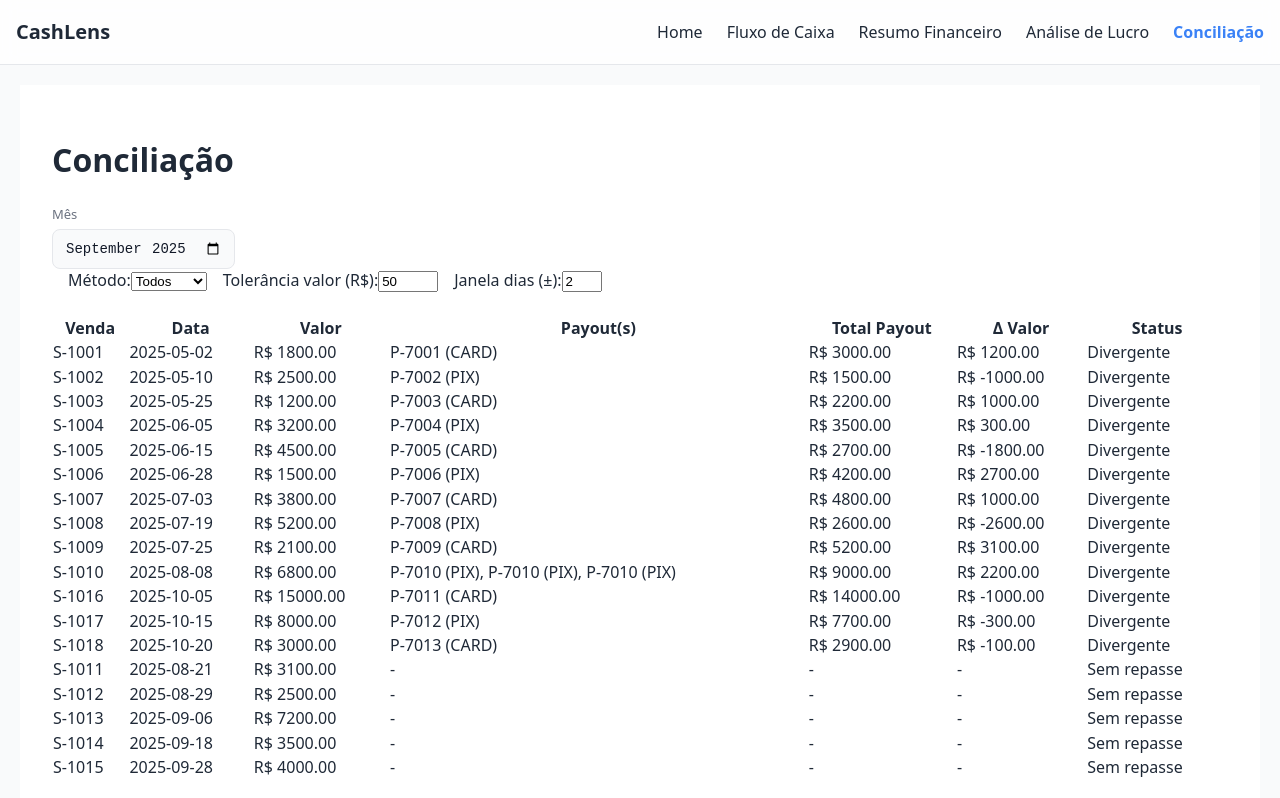
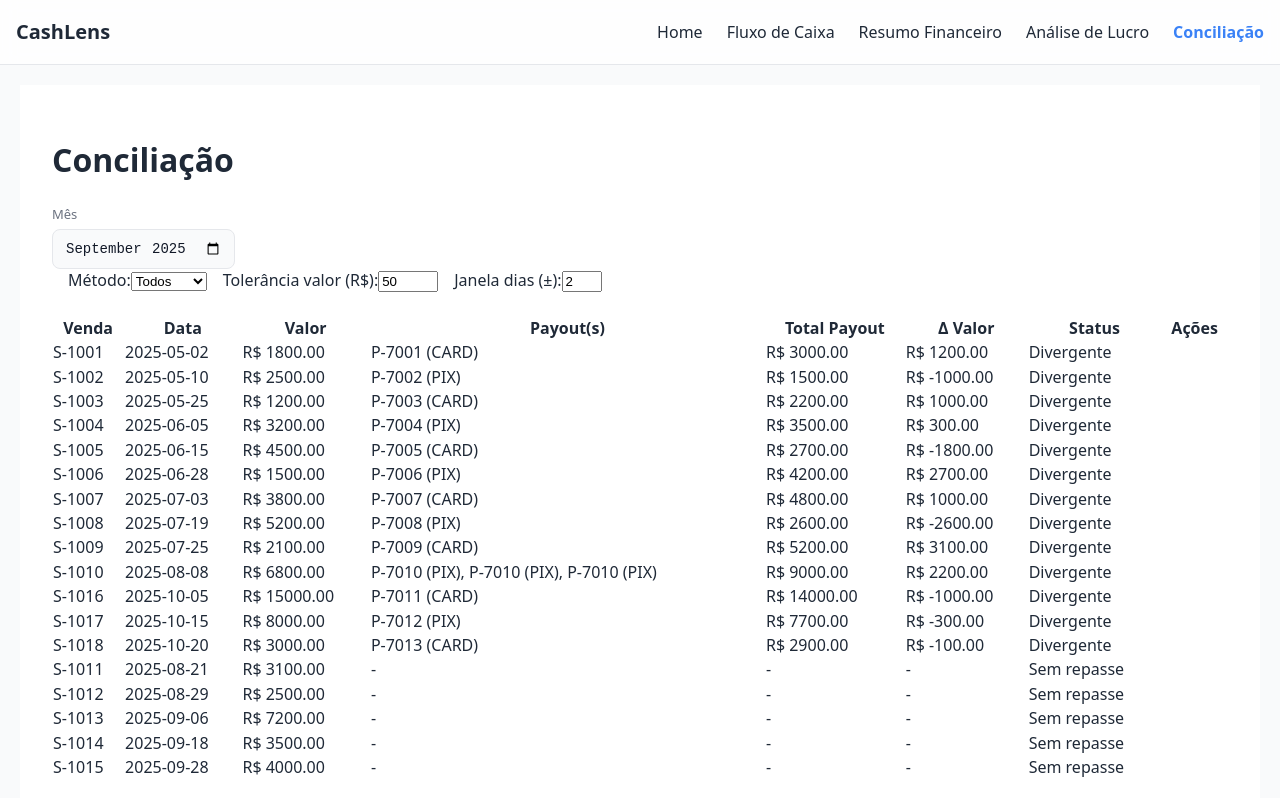
Before and after one commit to CashLens-Project/CashLens-Front, a React (Vite) app: page /conciliation in a window 1280 px wide. Shown: the top 798 px of the page. Built offline with nearby package versions, Linux system fonts and the light colour scheme.

Commit message:
Adicionei ações de vincular/desvincular manualmente payouts a vendas diretamente na tabela. O estado e os KPIs são atualizados em memória, sem persistência

```diff
--- a/src/features/conciliation/ConciliationView.jsx
+++ b/src/features/conciliation/ConciliationView.jsx
@@ -14,6 +14,7 @@ const ConciliationView = () => {
   const [method, setMethod] = useState("");
   const [valueTolerance, setValueTolerance] = useState(50);
   const [daysWindow, setDaysWindow] = useState(2);
+  const [manualLinks, setManualLinks] = useState([]);
 
   useEffect(() => {
     async function fetchData() {
@@ -87,6 +88,16 @@ const ConciliationView = () => {
   };
   const kpis = getKPIs();
 
+  function handleLink(saleId, payoutId) {
+    setManualLinks((prev) => [...prev, { saleId, payoutId }]);
+  }
+  function handleUnlink(saleId, payoutId) {
+    setManualLinks((prev) => prev.filter((l) => !(l.saleId === saleId && l.payoutId === payoutId)));
+  }
+  function getManualPayouts(sale) {
+    return manualLinks.filter(l => l.saleId === sale.id).map(l => payouts.find(p => p.id === l.payoutId)).filter(Boolean);
+  }
+
   return (
     <div className="conciliation-view">
       <h1>Conciliação</h1>
@@ -119,31 +130,56 @@ const ConciliationView = () => {
               <th>Total Payout</th>
               <th>Δ Valor</th>
               <th>Status</th>
+              <th>Ações</th>
             </tr>
           </thead>
           <tbody>
-            {filteredMatches.map(({sale, payouts}) => (
+            {filteredMatches.map(({sale, payouts}) => {
+              const manualPayouts = getManualPayouts(sale);
+              const allPayouts = [...payouts, ...manualPayouts];
+              return (
                 <tr key={sale.id}>
                   <td>{sale.id}</td>
                   <td>{sale.date}</td>
                   <td>R$ {sale.netRevenue.toFixed(2)}</td>
-                <td>{payouts.map(p => `${p.id} (${p.method})`).join(", ")}</td>
-                <td>R$ {payouts.reduce((sum, p) => sum + p.netValue, 0).toFixed(2)}</td>
-                <td>R$ {(payouts.reduce((sum, p) => sum + p.netValue, 0) - sale.netRevenue).toFixed(2)}</td>
-                <td>{getStatus(sale, payouts)}</td>
+                  <td>{allPayouts.map(p => `${p.id} (${p.method})`).join(", ")}</td>
+                  <td>R$ {allPayouts.reduce((sum, p) => sum + p.netValue, 0).toFixed(2)}</td>
+                  <td>R$ {(allPayouts.reduce((sum, p) => sum + p.netValue, 0) - sale.netRevenue).toFixed(2)}</td>
+                  <td>{getStatus(sale, allPayouts)}</td>
+                  <td>
+                    {unmatchedPayouts.map(p => (
+                      <button key={p.id} onClick={() => handleLink(sale.id, p.id)} style={{marginRight: 4}}>Vincular {p.id}</button>
+                    ))}
+                    {manualPayouts.map(p => (
+                      <button key={p.id} onClick={() => handleUnlink(sale.id, p.id)} style={{marginRight: 4}}>Desvincular {p.id}</button>
+                    ))}
+                  </td>
                 </tr>
-            ))}
-            {unmatchedSales.map(sale => (
+              );
+            })}
+            {unmatchedSales.map(sale => {
+              const manualPayouts = getManualPayouts(sale);
+              const allPayouts = manualPayouts;
+              return (
                 <tr key={sale.id}>
                   <td>{sale.id}</td>
                   <td>{sale.date}</td>
                   <td>R$ {sale.netRevenue.toFixed(2)}</td>
-                <td>-</td>
-                <td>-</td>
-                <td>-</td>
-                <td>Sem repasse</td>
+                  <td>{allPayouts.length > 0 ? allPayouts.map(p => `${p.id} (${p.method})`).join(", ") : '-'}</td>
+                  <td>{allPayouts.length > 0 ? `R$ ${allPayouts.reduce((sum, p) => sum + p.netValue, 0).toFixed(2)}` : '-'}</td>
+                  <td>{allPayouts.length > 0 ? `R$ ${(allPayouts.reduce((sum, p) => sum + p.netValue, 0) - sale.netRevenue).toFixed(2)}` : '-'}</td>
+                  <td>{allPayouts.length > 0 ? getStatus(sale, allPayouts) : 'Sem repasse'}</td>
+                  <td>
+                    {unmatchedPayouts.map(p => (
+                      <button key={p.id} onClick={() => handleLink(sale.id, p.id)} style={{marginRight: 4}}>Vincular {p.id}</button>
+                    ))}
+                    {manualPayouts.map(p => (
+                      <button key={p.id} onClick={() => handleUnlink(sale.id, p.id)} style={{marginRight: 4}}>Desvincular {p.id}</button>
+                    ))}
+                  </td>
                 </tr>
-            ))}
+              );
+            })}
             {filteredUnmatchedPayouts.map(payout => (
               <tr key={payout.id}>
                 <td>-</td>
@@ -153,6 +189,7 @@ const ConciliationView = () => {
                 <td>R$ {payout.netValue.toFixed(2)}</td>
                 <td>-</td>
                 <td>Repasse sem venda</td>
+                <td></td>
               </tr>
             ))}
           </tbody>
```
Lines whose indentation alone changed are shown as unchanged.
